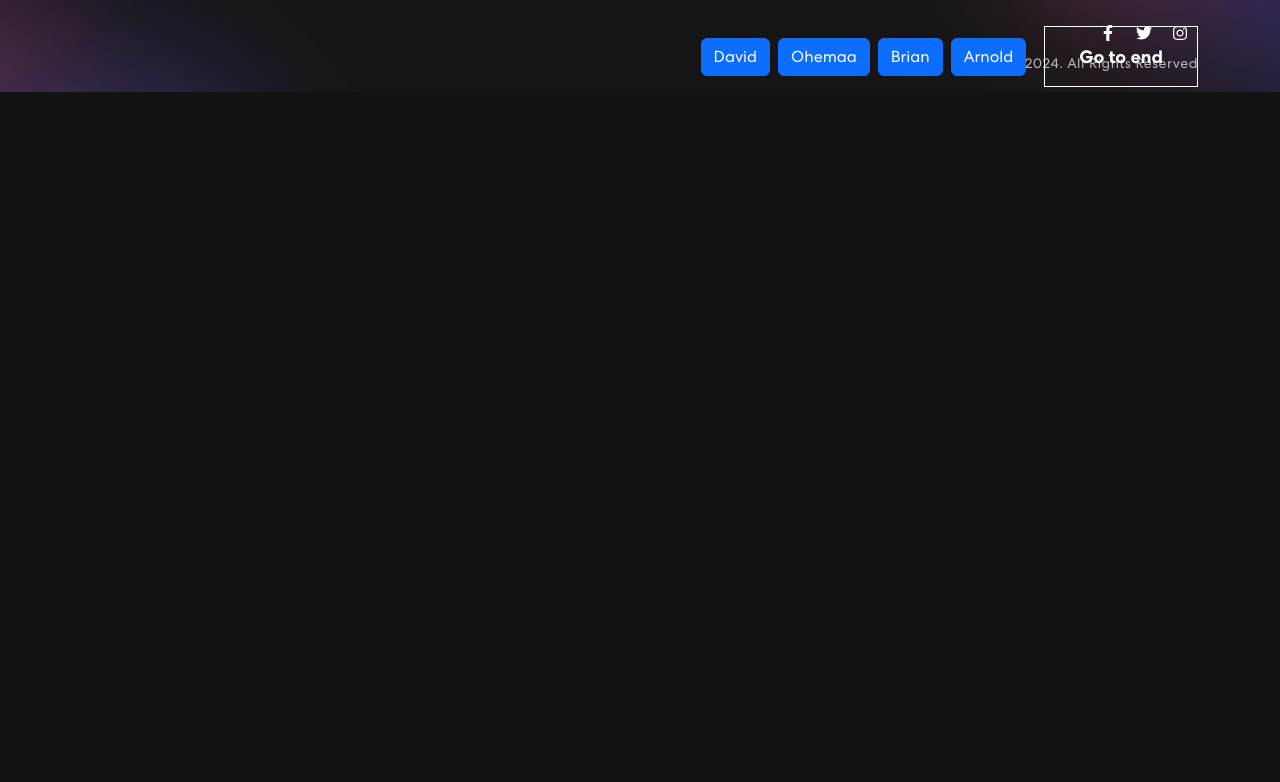
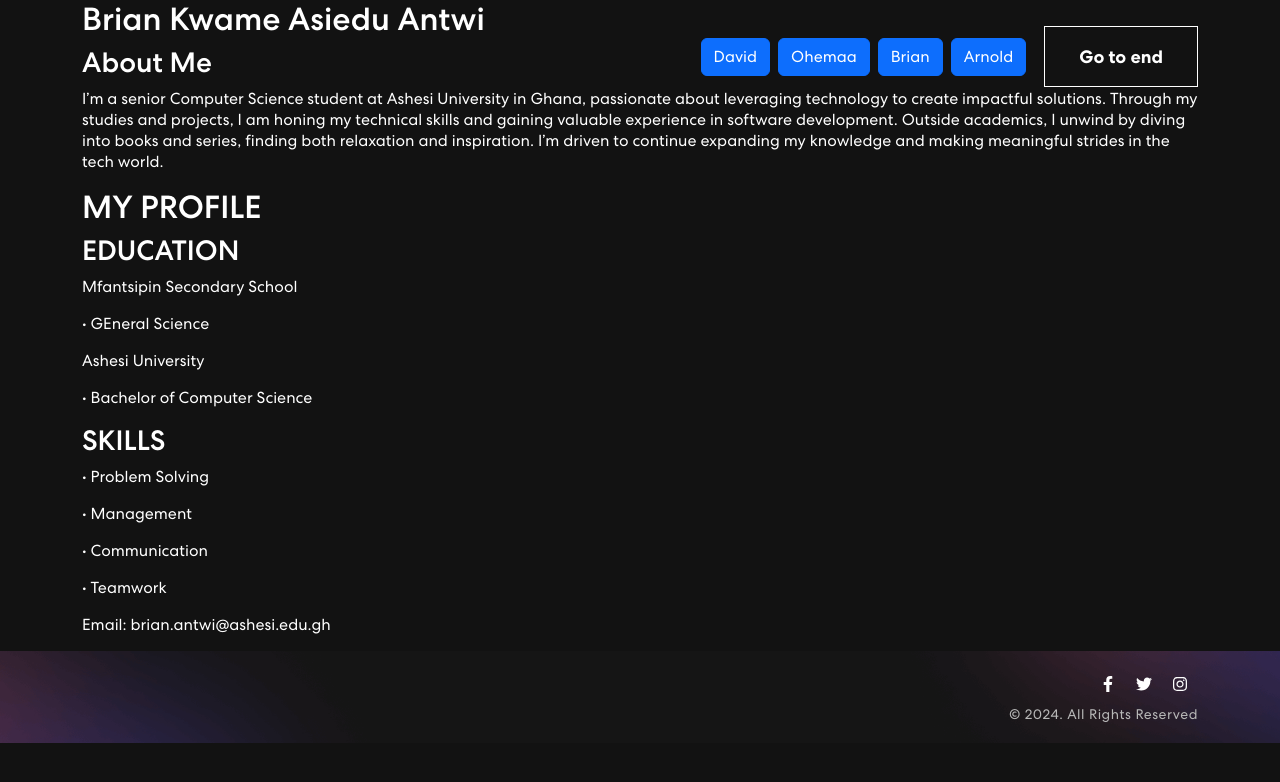
Before and after one commit to Daviddelan/portfolioCloud, a React (Create React App) app: page /brian in a window 1280 px wide. Shown: the top 782 px of the page. Built offline with nearby package versions, Linux system fonts and the light colour scheme.

Commit message:
Initial Commit

```diff
--- a/src/App.js
+++ b/src/App.js
@@ -7,7 +7,8 @@ import { Skills } from "./components/Skills";
 import { Projects } from "./components/Projects";
 import { Contact } from "./components/Contact";
 import { Footer } from "./components/Footer";
-import David from './components/David'; // Import David component
+import David from './components/David';
+import Brian from './components/Brian';// Import David component
 
 function App() {
   return (
@@ -23,7 +24,7 @@ function App() {
               <Contact />
             </>
           } />
-          <Route path="/david" element={<David />} />
+          <Route path="/brian" element={<Brian />} />
         </Routes>
         <Footer />
       </div>
--- /dev/null
+++ b/src/components/Brian.js
@@ -0,0 +1,137 @@
+import React from 'react';
+
+const Brian = () => {
+  return (
+    <div className="container brian-page">
+      <style>
+        {`
+          .brian-page {
+            display: flex;
+            flex-direction: column;
+            align-items: center;
+            color: #fff;
+            padding-top: 100px; /* Adjust this value to match your navbar height */
+            background: linear-gradient(135deg, #333, #1a1a1a); /* Dark gradient background */
+            min-height: 100vh;
+          }
+
+          .profile-section {
+            text-align: center;
+            margin-bottom: 40px;
+          }
+
+          .profile-image {
+            width: 150px;
+            height: 150px;
+            border-radius: 50%;
+            margin-top: 20px;
+            border: 5px solid #6c63ff;
+          }
+
+          .section-title {
+            font-size: 32px;
+            margin-top: 30px;
+            color: #fff;
+            background: linear-gradient(135deg, #6c63ff, #a855f7);
+            -webkit-background-clip: text;
+            -webkit-text-fill-color: transparent;
+            text-align: center;
+          }
+
+          .details-section {
+            display: flex;
+            justify-content: space-around;
+            width: 100%;
+            max-width: 800px;
+            margin-top: 40px;
+            text-align: center;
+          }
+
+          .details-section .education, .details-section .skills {
+            width: 45%;
+            background-color: #262626;
+            padding: 20px;
+            border-radius: 8px;
+            box-shadow: 0px 4px 10px rgba(0, 0, 0, 0.3);
+          }
+
+          h2 {
+            font-size: 36px;
+            color: #e5e5e5;
+            margin: 20px 0;
+            font-weight: bold;
+          }
+
+          h3 {
+            font-size: 24px;
+            color: #e0e0e0;
+            margin-bottom: 20px;
+            font-weight: bold;
+            position: relative;
+          }
+
+          h3::after {
+            content: "";
+            display: block;
+            width: 50px;
+            height: 2px;
+            background: linear-gradient(135deg, #6c63ff, #a855f7);
+            margin: 10px auto 0;
+          }
+
+          p {
+            font-size: 16px;
+            line-height: 1.6;
+            color: #b3b3b3;
+          }
+
+          .contact-info {
+            text-align: center;
+            margin-top: 40px;
+            font-size: 16px;
+            color: #999;
+          }
+
+          .skills p {
+            font-size: 18px;
+            margin-top: 10px;
+          }
+        `}
+      </style>
+      <div className="profile-section">
+{/*         <img src="/29E42FAC-AB7A-443A-8FBE-4361F85DB302.jpeg" alt="Profile" className="profile-image" /> */}
+        <h2>Brian Kwame Asiedu Antwi</h2>
+        <h3>About Me</h3>
+        <p>
+          I’m a senior Computer Science student at Ashesi University in Ghana, passionate about leveraging technology to create impactful solutions. Through my studies and projects, I am honing my technical skills and gaining valuable experience in software development. Outside academics, I unwind by diving into books and series, finding both relaxation and inspiration. I’m driven to continue expanding my knowledge and making meaningful strides in the tech world.
+        </p>
+      </div>
+
+      <h2 className="section-title">MY PROFILE</h2>
+
+      <div className="details-section">
+        <div className="education">
+          <h3>EDUCATION</h3>
+          <p>Mfantsipin Secondary School</p>
+          <p>• GEneral Science</p>
+          <p>Ashesi University</p>
+          <p>• Bachelor of Computer Science</p>
+        </div>
+
+        <div className="skills">
+          <h3>SKILLS</h3>
+          <p>• Problem Solving</p>
+          <p>• Management</p>
+          <p>• Communication</p>
+          <p>• Teamwork</p>
+        </div>
+      </div>
+
+      <div className="contact-info">
+        <p>Email: brian.antwi@ashesi.edu.gh</p>
+      </div>
+    </div>
+  );
+};
+
+export default Brian;
```
